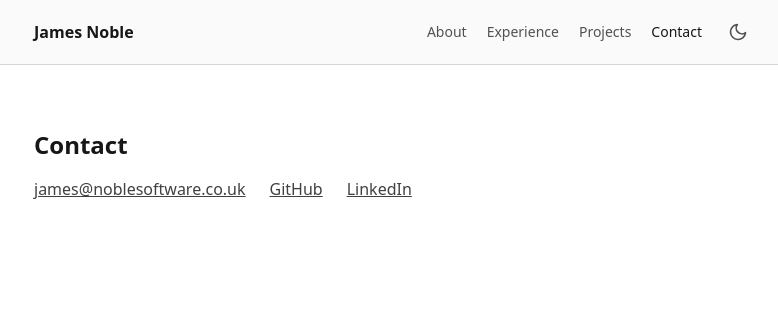
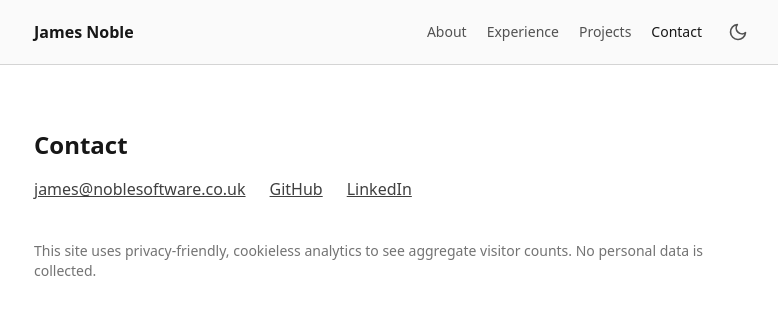
Before and after one commit to Jamesnoble89/Jamesnoble89.github.io, a React (Vite) app: page /contact in a window 1280 px wide. Shown: the top 314 px of the page, without its empty margins (246-1024 px from the left). Built offline with nearby package versions, Linux system fonts and the light colour scheme.

Commit message:
Add cookieless analytics disclosure to Contact page
Short note about the Cloudflare Web Analytics beacon, since it's
good practice even though it doesn't use cookies or store personal
data and doesn't require a consent banner.

```diff
--- a/src/pages/Contact.tsx
+++ b/src/pages/Contact.tsx
@@ -19,6 +19,10 @@ export function Contact() {
           </a>
         )}
       </div>
+      <p className="mt-10 text-sm text-neutral-500 dark:text-neutral-500">
+        This site uses privacy-friendly, cookieless analytics to see aggregate visitor counts. No
+        personal data is collected.
+      </p>
     </section>
   )
 }
```
